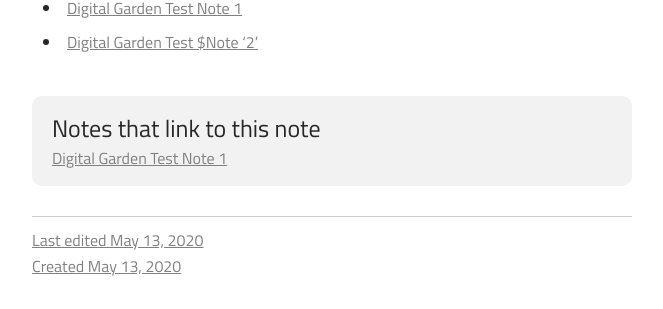
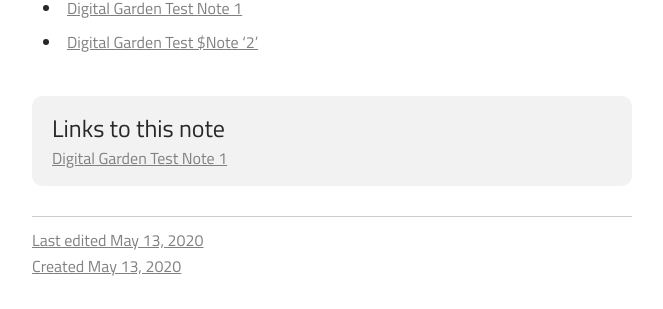
Before and after one commit to dela3499/dela3499.github.io, a Jekyll site: the page built from notes/digital-garden-test-note-2.md, in a window 1280 px wide. Shown: the part 576-885 px from the top of the page, without its empty margins (308-971 px from the left). Built offline with Jekyll 4.4.1, drawn with Linux system fonts in a browser that asks for light colours.

Commit message:
changed backlink header

```diff
--- a/_layouts/note.html
+++ b/_layouts/note.html
@@ -13,7 +13,7 @@ layout: base
 
     {% if page.backlinks.size > 0 %}
     <div class="backlinks">
-        <h2>Notes that link to this note</h2>
+        <h2>Links to this note</h2>
         {% for backlink in page.backlinks %}
         <div><a target="_blank" href="{{ backlink.url }}">{{ backlink.name }}</a></div>
         {% endfor %}
```
